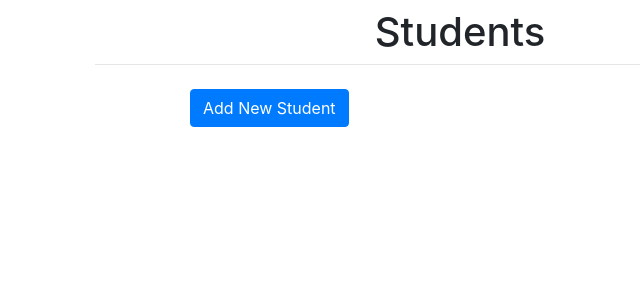
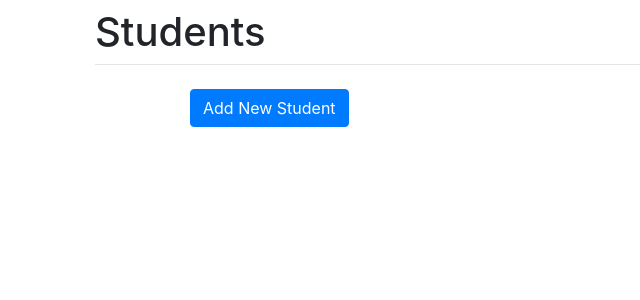
Before and after one commit to trk9001/nsu-grade-utils, a Django app: page /students/ in a window 1280 px wide. Shown: the top 300 px of the page, without its empty margins (180-820 px from the left). Run offline with Django 3.2, Linux system fonts and the light colour scheme; data that the repository does not hold is empty; some libraries are stand-ins or nearby versions.

Commit message:
Make minor UI changes in base and student_list

```diff
--- a/gradeutils/core/templates/core/base.html
+++ b/gradeutils/core/templates/core/base.html
@@ -1,7 +1,7 @@
-{% load static %}
 <!doctype html>
 
 <html lang="en">
+{% load static %}
 
 <head>
   <meta charset="UTF-8">
@@ -19,7 +19,7 @@
   <div class="container">
     <div class="row justify-content-center">
       <div class="col-8">
-        <h1 class="mt-2" style="text-align: center">{% block heading %}{% endblock %}</h1>
+        <h1 class="mt-2">{% block heading %}{% endblock %}</h1>
         <hr class="mt-0 mb-4">
       </div>
       <div class="col-6">
--- a/gradeutils/core/templates/core/student_list.html
+++ b/gradeutils/core/templates/core/student_list.html
@@ -10,6 +10,7 @@
       <button type="button" class="btn btn-primary">Add New Student</button>
     </a>
   </p>
+  <p>
     <ul>
     {% for student in student_list %}
       <li>
@@ -17,4 +18,5 @@
       </li>
     {% endfor %}
     </ul>
+  </p>
 {% endblock %}
```
Lines whose indentation alone changed are shown as unchanged.
